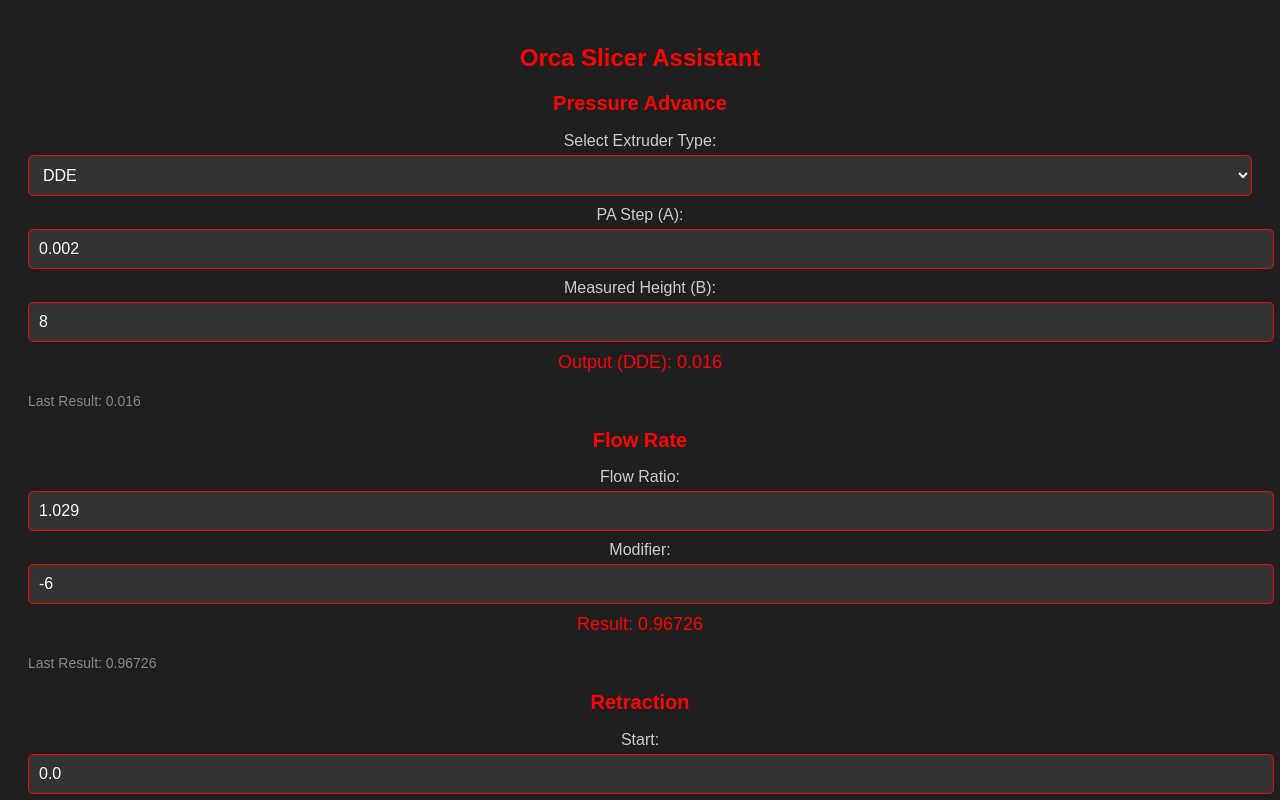
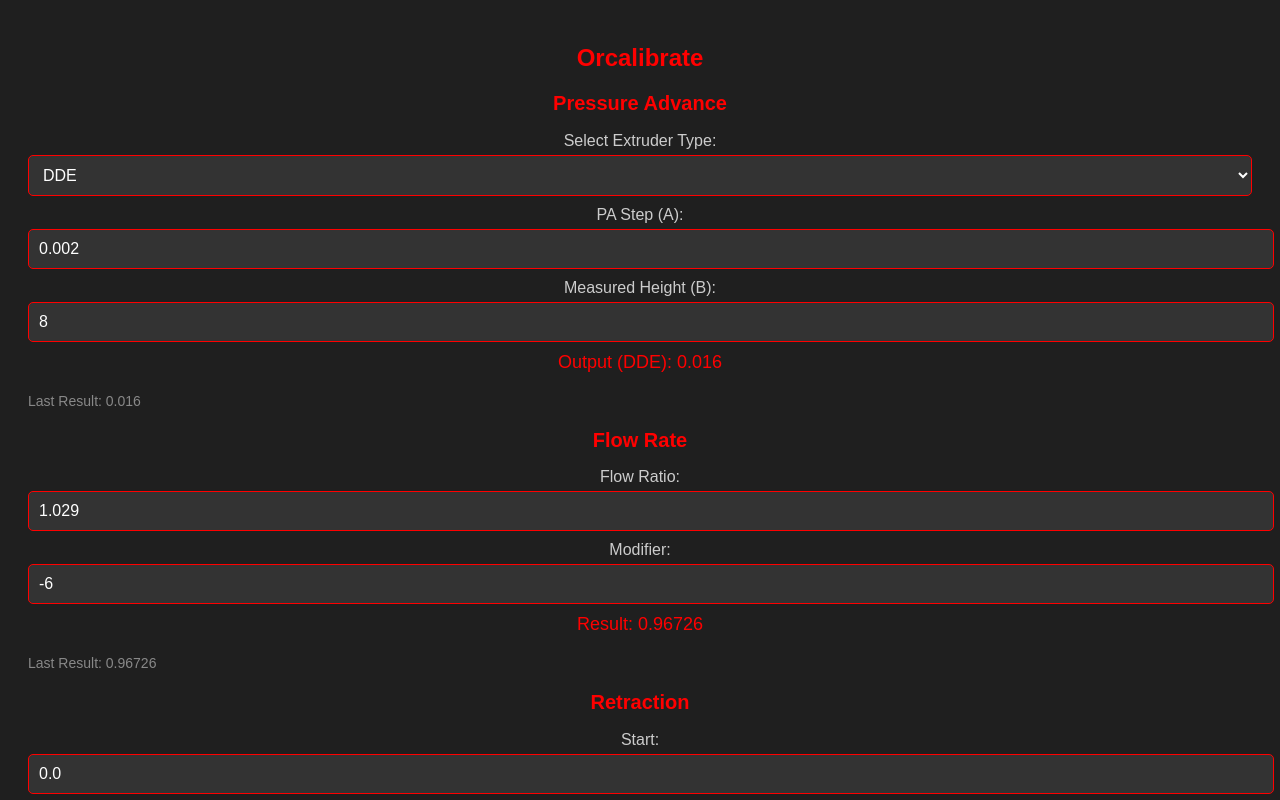
Before and after one commit to ItsDeidara/ItsDeidara.github.io, a plain HTML site: page index.html in a window 1280 px wide. Shown: the top 800 px of the page. Drawn offline with Linux system fonts and the light colour scheme.

Commit message:
Update index.html

```diff
--- a/index.html
+++ b/index.html
@@ -1,7 +1,7 @@
 <!DOCTYPE html>
 <html>
 <head>
-  <title>Orca Slicer Assistant</title>
+  <title>Orcalibrate</title>
   <style>
     body {
       background-color: #1f1f1f;
@@ -63,7 +63,7 @@
   </style>
 </head>
 <body>
-  <h1>Orca Slicer Assistant</h1>
+  <h1>Orcalibrate</h1>
 
   <h2>Pressure Advance</h2>
   <label for="circle">Select Extruder Type:</label>
```
